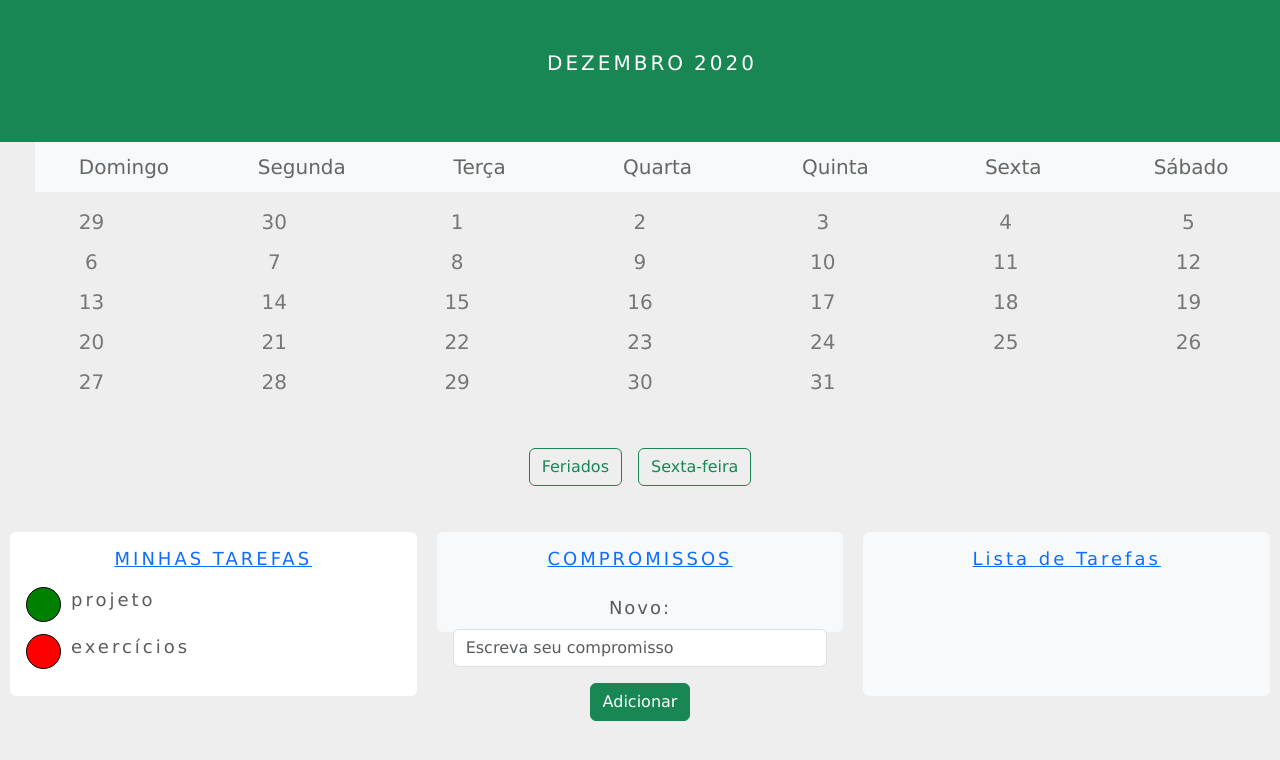
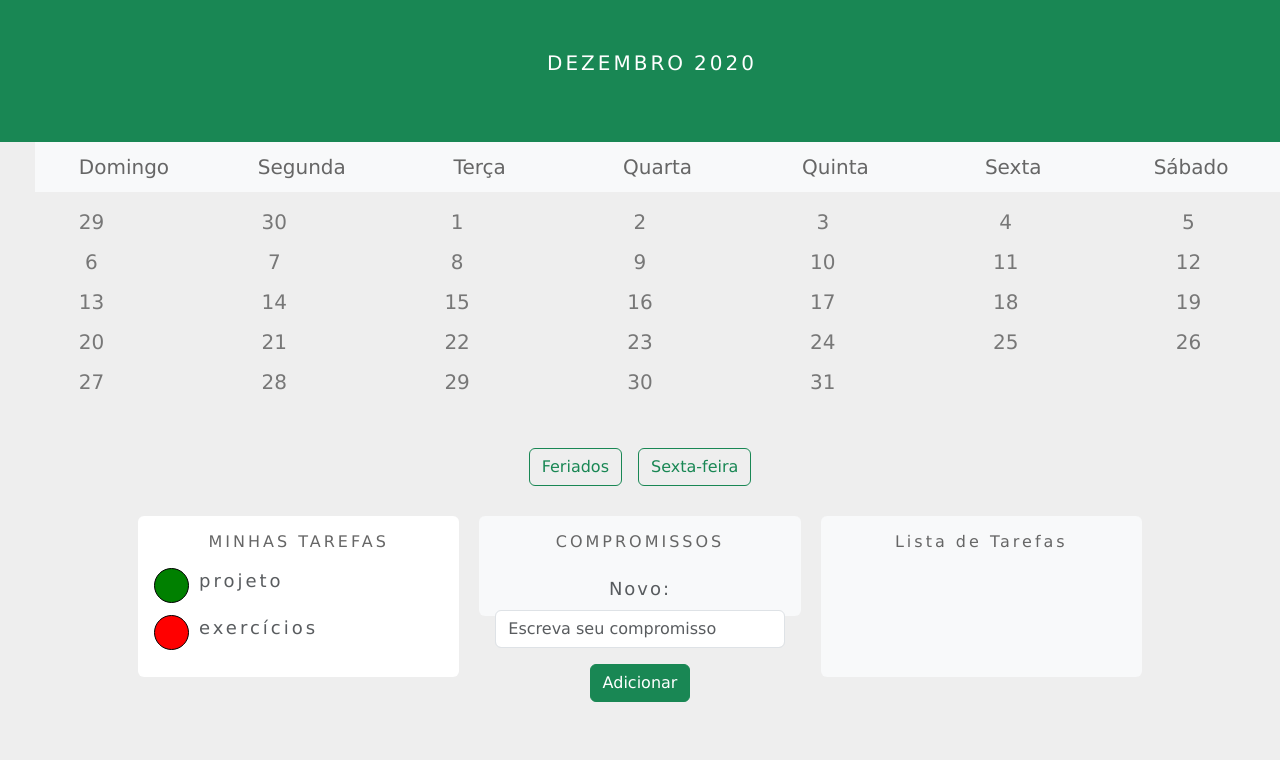
Before and after one commit to WesleybGuedes/WesleybGuedes-Tryber-Calendar, a website: page index.html in a window 1280 px wide. Drawn offline with nearby package versions, Linux system fonts and the light colour scheme; some packages are replaced by stand-ins of ours; a script that the page names is missing.

Commit message:
feat: css finish

```diff
--- a/index.html
+++ b/index.html
@@ -30,9 +30,9 @@
     <button id="btn-holiday" class="btn btn-outline-success mx-2">Feriados</button>
     <button id="btn-friday" class="btn btn-outline-success mx-2">Sexta-feira</button>
   </div>
-  <section class="tasks-container mt-3">
+  <section class="tasks-container m-auto">
     <div class="my-tasks p-3 rounded">
-      <h3 class="text-primary mb-3">MINHAS TAREFAS</h3>
+      <h3 class="text-decoration-none mb-3">MINHAS TAREFAS</h3>
       <div class="task-item">
         <div class="task" style="background-color: rgb(0, 128, 0);"></div>
         <span class="text-muted">projeto</span>
@@ -43,7 +43,7 @@
       </div>
     </div>
     <div class="input-container bg-light p-3 rounded">
-      <h3 class="text-primary mb-4">COMPROMISSOS</h3>
+      <h3 class="text-decoration-none mb-4">COMPROMISSOS</h3>
       <div class="form-group mb-3">
         <label for="task-input" class="text-muted">Novo:</label>
         <input type="text" id="task-input" class="form-control" placeholder="Escreva seu compromisso">
@@ -51,7 +51,7 @@
       <button id="btn-add" class="btn btn-success">Adicionar</button>
     </div>
     <div class="task-list-container bg-light p-3 rounded">
-      <h3 class="text-primary mb-3">Lista de Tarefas</h3>
+      <h3 class="text-decoration-none mb-3">Lista de Tarefas</h3>
       <ul id="task-list" class="list-unstyled text-muted">
       </ul>
     </div>
--- a/script.js
+++ b/script.js
@@ -45,7 +45,7 @@ const changeHolidayColor = () => {
 const showHFridays = (fridaysArray) => {
   const fridayButton = document.querySelector("#btn-friday");
   const fridays = document.getElementsByClassName("friday");
-  const fridayText = "It is Friday-day!!! o/";
+  const fridayText = "Sextou!!!";
 
   fridayButton.addEventListener("click", () => {
     Array.from(fridays).forEach((friday, index) => {
--- a/style.css
+++ b/style.css
@@ -103,14 +103,14 @@ label {
   height: 130px;
   justify-content: center;
   text-align: center;
-  width: 100%;
+  width: 80%;
   height: 100%;
   margin-top: 20px;
 }
 
 .tasks-container h3 {
   color: #666;
-  font-size: 18px;
+  font-size: 16px;
   font-weight: 500;
   margin-bottom: 20px;
   text-decoration: underline;
```
